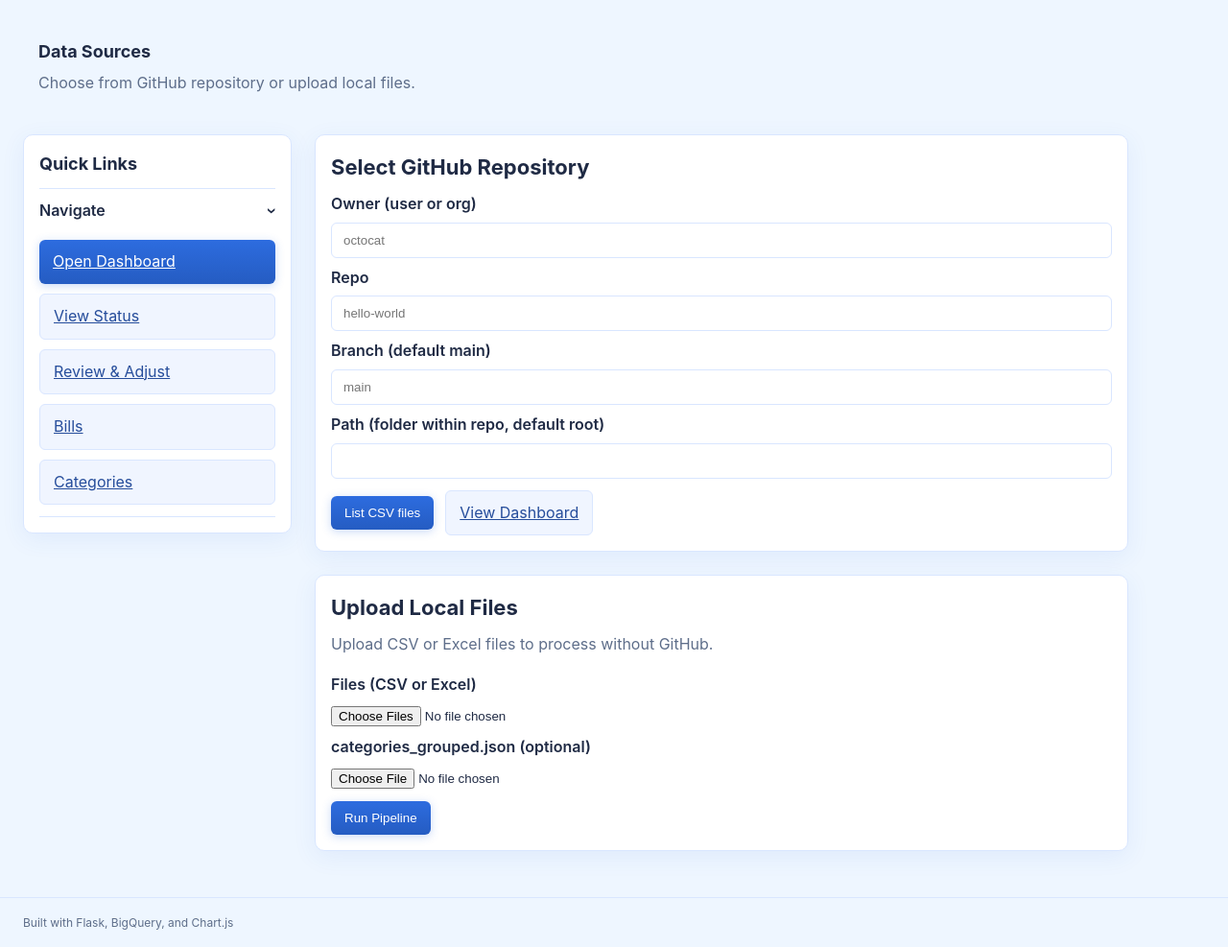
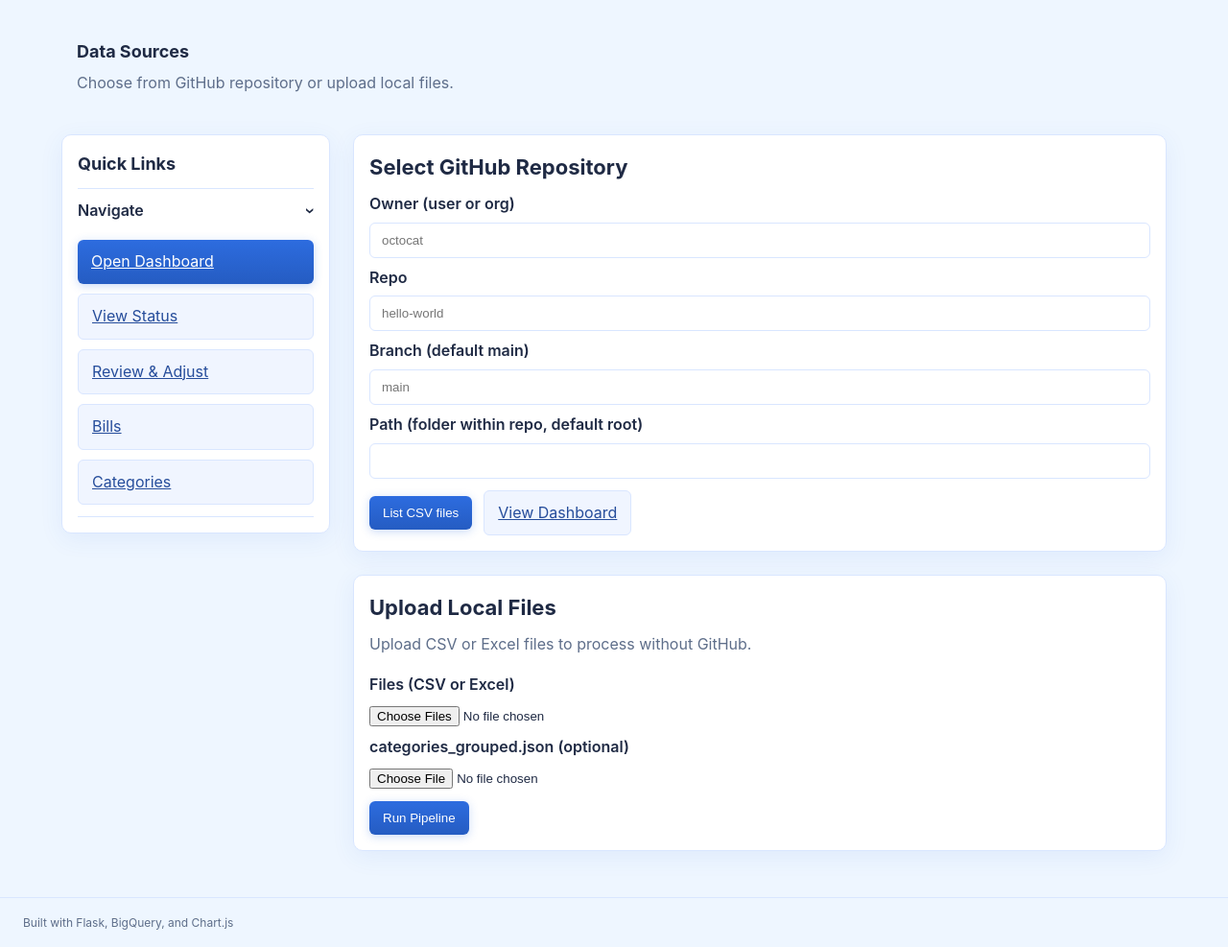
Before and after one commit to pdeepanraj/expensetracker, a Flask app: page / in a window 1280 px wide. Shown: the part 133-1120 px from the top of the page at 96% size. Run offline with Flask 3, Linux system fonts and the light colour scheme.

Commit message:
Update style.css

```diff
--- a/static/style.css
+++ b/static/style.css
@@ -116,7 +116,9 @@ body {
 .nav a:hover { background: #f0f5ff; }
 
 /* Layout */
-.main { padding: 24px; max-width: 1200px; margin: 0 ;/* left align */  }
+/*.main { padding: 24px; max-width: 1200px; margin: 0 ;   } left align */
+
+.main { padding: 24px; max-width: 1200px; margin: 0 auto;    }
 .footer {
   padding: 16px 24px; border-top: 1px solid var(--border);
   font-size: 12px; color: var(--muted);
```
